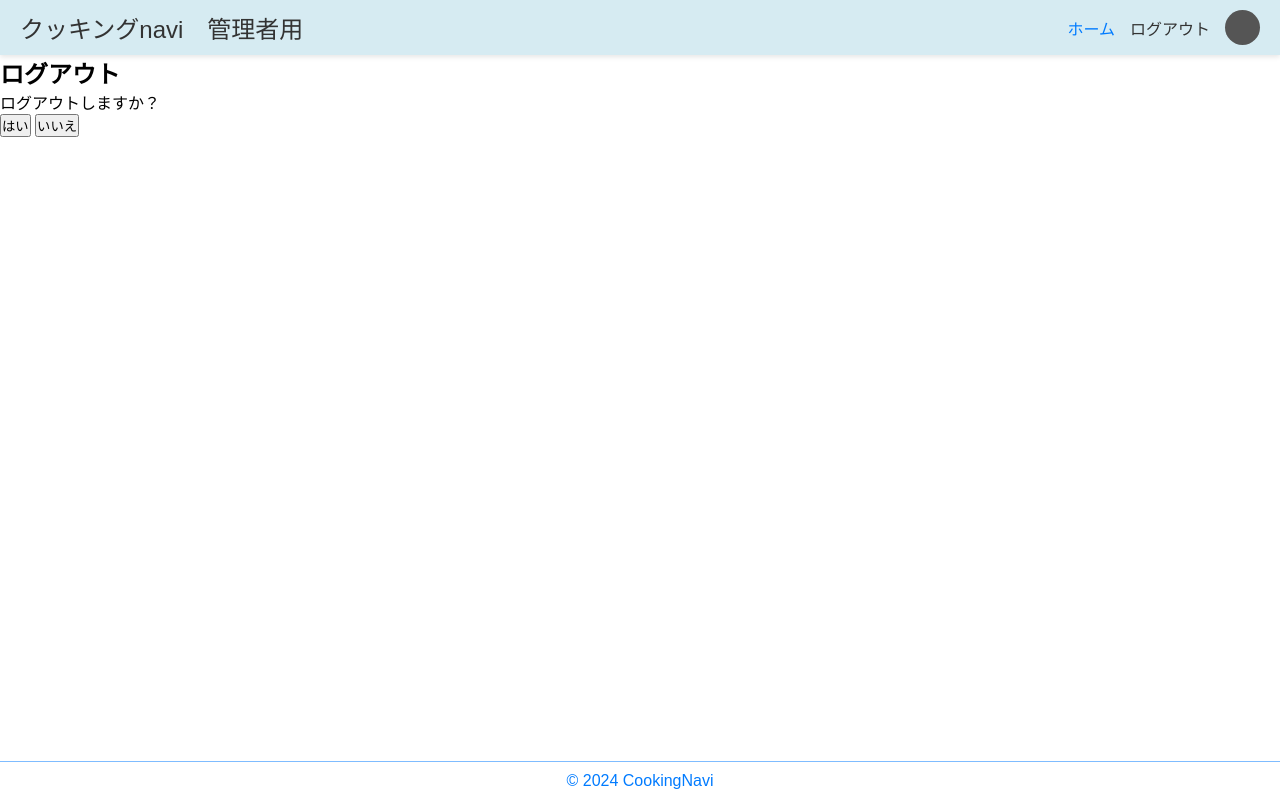
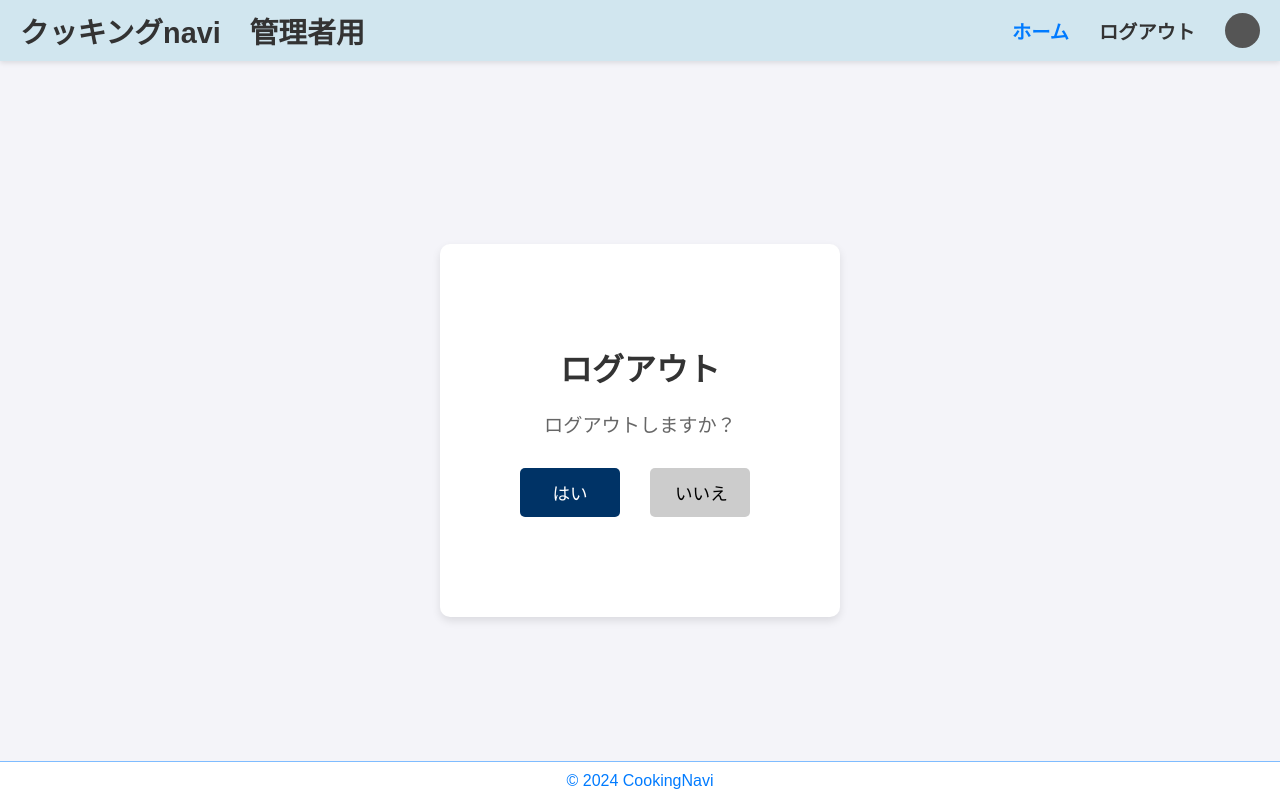
Before and after one commit to ml02100825/CookingNavi, a Django app: template cookapp/templates/administrator/logout/logout.html in a window 1280 px wide. Run offline with Django 4.2, Linux system fonts and the light colour scheme; the template is opened without the code that fills it, so the values that code supplies are empty.

Commit message:
管理者ログアウト画面

```diff
--- a/cookapp/templates/administrator/logout/logout.html
+++ b/cookapp/templates/administrator/logout/logout.html
@@ -4,7 +4,7 @@
         <meta charset="UTF-8">
         <meta name="viewport" content="width=device-width, initial-scale=1.0">
         <title>（管理者）ログアウト</title>
-        <link rel="stylesheet" href="css/home.css">
+        <link rel="stylesheet" href="../../css/home.css">
         <link rel="stylesheet" href="../../css/style.css">
     </head>
     <body>
--- a/cookapp/templates/css/home.css
+++ b/cookapp/templates/css/home.css
@@ -274,6 +274,127 @@
 
 
 /* （管理者）ログアウト画面のスタイル */
+/* 全体のスタイル */
+body {
+    font-family: Arial, sans-serif; /* フォントをArialに設定 */
+    margin: 0; /* ページの余白をゼロに */
+    padding: 0; /* ページのパディングをゼロに */
+    background-color: #f4f4f9; /* 背景色を薄いグレーに設定 */
+    display: flex; /* Flexboxを使ってレイアウトを設定 */
+    flex-direction: column; /* 縦方向にレイアウト */
+    min-height: 100vh; /* 画面の高さに合わせて最小高さを設定 */
+}
+
+/* ヘッダーのスタイル */
+.header {
+    display: flex; /* Flexboxでレイアウト */
+    justify-content: space-between; /* ヘッダー内で左右にアイテムを配置 */
+    align-items: center; /* 垂直方向に中央揃え */
+    padding: 15px 30px; /* パディングの設定 */
+    background-color: #4CAF50; /* ヘッダー背景色を緑に */
+    color: white; /* 文字色を白に */
+    font-size: 1.2em; /* フォントサイズを設定 */
+}
+
+.app-name {
+    font-weight: bold; /* アプリ名を太字に */
+}
+
+.nav-right {
+    display: flex; /* Flexboxでナビゲーションアイテムを横並び */
+    align-items: center; /* 垂直方向に中央揃え */
+}
+
+.nav-links a {
+    color: white; /* ナビリンクの文字色を白に */
+    text-decoration: none; /* 下線を削除 */
+    margin-left: 15px; /* 左側に間隔を追加 */
+    font-weight: bold; /* リンク文字を太字に */
+}
+
+.nav-links a:hover {
+    text-decoration: underline; /* ホバー時に下線を表示 */
+}
+
+.user-icon {
+    width: 30px; /* ユーザーアイコンの幅 */
+    height: 30px; /* ユーザーアイコンの高さ */
+    background-color: #333; /* ユーザーアイコンの背景色をグレーに */
+    border-radius: 50%; /* アイコンを丸くする */
+    margin-left: 15px; /* アイコンとリンクの間に間隔を追加 */
+}
+
+/* ログアウトコンテンツのスタイル */
+.logout-container {
+    display: flex; /* Flexboxを使用 */
+    justify-content: center; /* 中央揃え */
+    align-items: center; /* 垂直方向に中央揃え */
+    flex-grow: 1; /* メインコンテンツが画面中央に表示されるように */
+    padding: 20px; /* パディングを設定 */
+}
+
+.logout-box {
+    background-color: white; /* 背景色を白に */
+    border-radius: 8px; /* 角を丸くする */
+    padding: 30px; /* 内部にパディングを追加 */
+    box-shadow: 0 4px 8px rgba(0, 0, 0, 0.1); /* 影を付けて浮き上がったような見た目に */
+    text-align: center; /* 文字を中央揃え */
+    max-width: 400px; /* 最大幅を400pxに制限 */
+    width: 100%; /* 幅は100% */
+}
+
+.logout-box h2 {
+    font-size: 1.8em; /* タイトルのフォントサイズを設定 */
+    margin-bottom: 20px; /* タイトルとコンテンツの間にスペースを追加 */
+    color: #333; /* 文字色をダークグレーに */
+}
+
+.logout-box p {
+    font-size: 1.2em; /* メッセージのフォントサイズを設定 */
+    margin-bottom: 30px; /* メッセージとボタンの間にスペースを追加 */
+    color: #666; /* 文字色をライトグレーに */
+}
+
+/* ボタンコンテナのスタイル */
+.button-container {
+    display: flex; /* Flexboxでボタンを横並びに */
+    justify-content: center; /* ボタンを中央揃え */
+    gap: 15px; /* ボタン間にスペースを追加 */
+    width: 100%; /* コンテナ幅を100%に設定 */
+}
+
+/* ログアウトボタンのスタイル */
+.logout-btn, .cancel-btn {
+    background-color: #4CAF50; /* ボタン背景色を緑に */
+    color: white; /* ボタン文字色を白に */
+    border: none; /* ボーダーを削除 */
+    padding: 12px 20px; /* ボタンのパディングを設定 */
+    font-size: 1em; /* フォントサイズを設定 */
+    cursor: pointer; /* カーソルをポインタに設定 */
+    border-radius: 5px; /* ボタンの角を丸くする */
+    width: auto; /* 幅を自動にしてボタンサイズを調整 */
+    min-width: 100px; /* 最小幅を100pxに設定 */
+    white-space: nowrap; /* テキストを改行なしで表示 */
+}
+
+.logout-btn:hover, .cancel-btn:hover {
+    background-color: #45a049; /* ホバー時にボタンの色を少し濃く */
+}
+
+
+.logout-btn:hover, .cancel-btn:hover {
+    background-color: #45a049; /* ホバー時にボタンの色を少し濃く */
+}
+
+
+/* フッターのスタイル */
+.footer {
+    text-align: center; /* フッター内の文字を中央揃え */
+    padding: 20px; /* パディングを設定 */
+    background-color: #333; /* フッターの背景色をダークグレーに */
+    color: white; /* フッターの文字色を白に */
+    margin-top: auto; /* ページの下部に配置 */
+}
 
 
 
```
